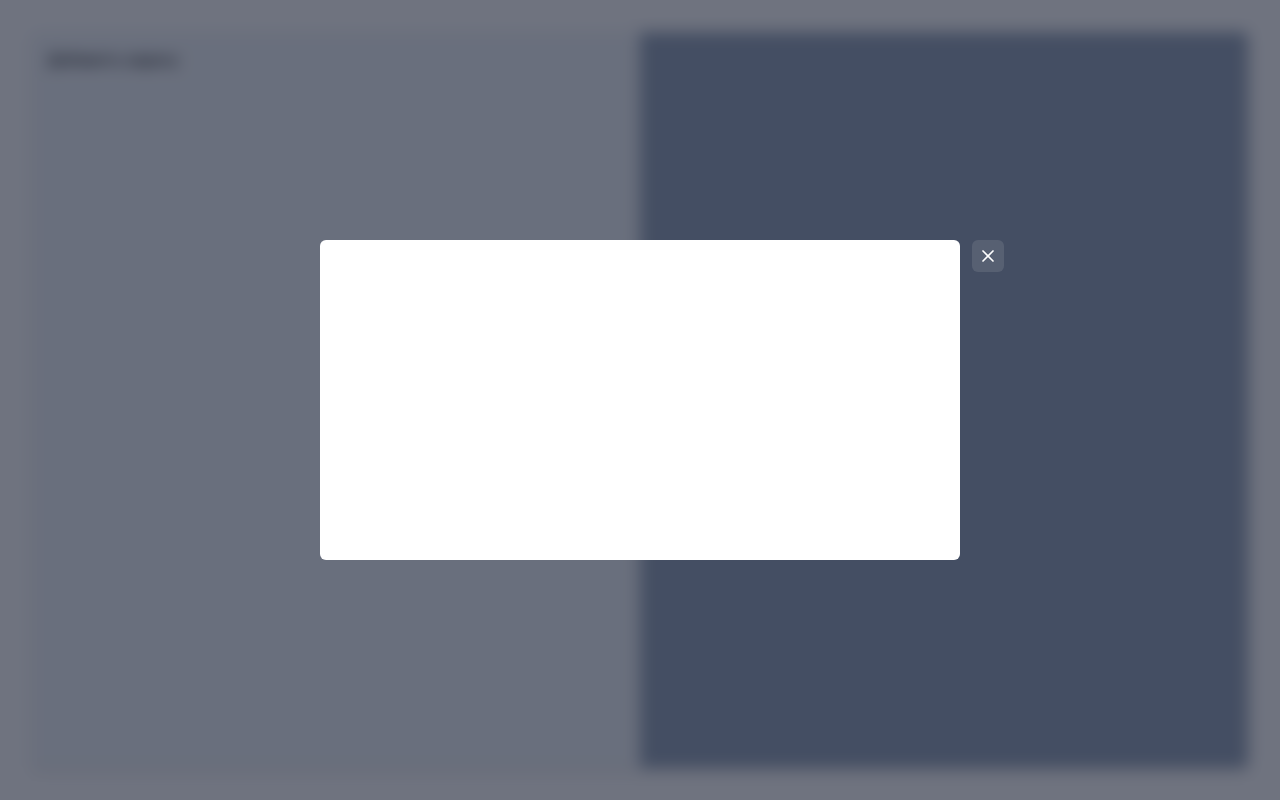
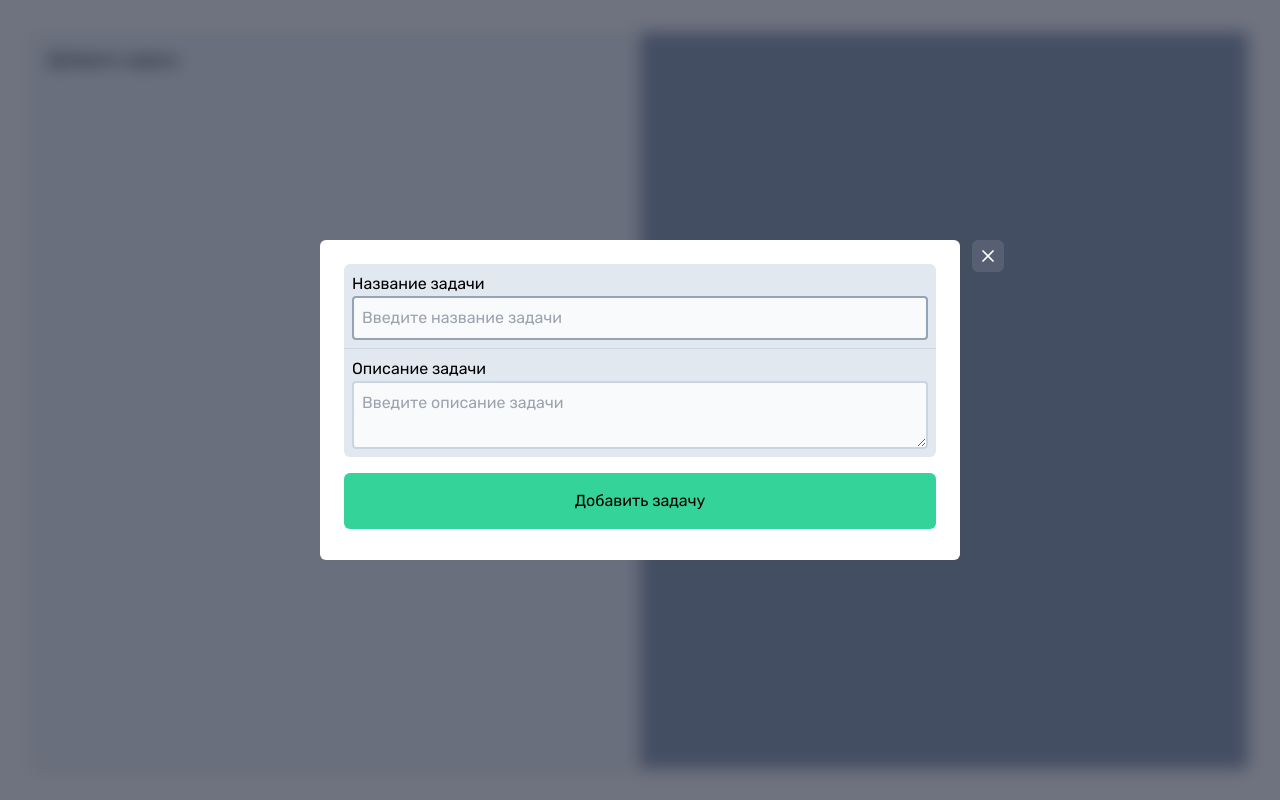
Before and after one commit to boevDev/apricode-test, a React (Vite) app: page / in a window 1280 px wide. Both pictures are taken after a click on the button "Добавить задачу". Built offline with nearby package versions, Linux system fonts and the light colour scheme.

Commit message:
add action deleteTask

```diff
--- a/package.json
+++ b/package.json
@@ -10,12 +10,15 @@
     "preview": "vite preview"
   },
   "dependencies": {
+    "@hookform/resolvers": "^3.9.0",
     "lucide-react": "^0.428.0",
     "mobx": "^6.13.1",
     "mobx-react-lite": "^4.0.7",
     "react": "^18.3.1",
     "react-dom": "^18.3.1",
-    "sass": "^1.77.8"
+    "react-hook-form": "^7.52.2",
+    "sass": "^1.77.8",
+    "yup": "^1.4.0"
   },
   "devDependencies": {
     "@eslint/js": "^9.9.0",
--- a/src/App.tsx
+++ b/src/App.tsx
@@ -3,6 +3,7 @@ import './App.css';
 import { AddTaskModal, Task, TasksList } from './components';
 import taskList, { TaskType } from './store/task-list';
 import { useState } from 'react';
+import { X } from 'lucide-react';
 
 const showDescription = (): TaskType | undefined => {
   return taskList.list.find(
@@ -29,8 +30,22 @@ const App = observer(() => {
 
           <button onClick={() => setIsOpen(true)}>Добавить задачу</button>
         </div>
-        <div className='flex flex-1 flex-col bg-slate-400 rounded-e-md h-full p-4'>
+        <div className='flex flex-1 flex-col bg-slate-400 rounded-e-md h-full p-4 relative'>
           {showDescription()?.description}
+          {!showDescription() ? null : (
+            <button
+              onClick={() => taskList.deleteTask(showDescription()?.id)}
+              className='flex flex-row flex-nowrap
+                gap-2 items-center justify-center
+                absolute bottom-2 right-2
+              bg-red-500 hover:bg-red-600
+                rounded text-white
+                w-full max-w-64 p-2'
+            >
+              <X size={16} />
+              Удалить задачу
+            </button>
+          )}
         </div>
       </div>
       <AddTaskModal isOpen={isOpen} onClose={() => setIsOpen(false)} />
--- a/src/components/add-task-modal/add-task-modal.tsx
+++ b/src/components/add-task-modal/add-task-modal.tsx
@@ -1,13 +1,27 @@
 import React from 'react';
 import { X } from 'lucide-react';
 import { createPortal } from 'react-dom';
+import { SubmitHandler, useForm } from 'react-hook-form';
+import taskList from '../../store/task-list';
 
 interface Props {
   isOpen: boolean;
   onClose: () => void;
 }
 
+interface MyForm {
+  title: string;
+  description: string;
+}
+
 export const AddTaskModal: React.FC<Props> = ({ isOpen = false, onClose }) => {
+  const { register, handleSubmit } = useForm<MyForm>();
+
+  const submit: SubmitHandler<MyForm> = (data) => {
+    taskList.addTask({ title: data.title, description: data.description });
+    onClose();
+  };
+
   const handleClick = (e: React.MouseEvent) => {
     const inModal = (e.target as HTMLElement).closest('[data-id=modal]');
     if (inModal) return;
@@ -25,8 +39,47 @@ export const AddTaskModal: React.FC<Props> = ({ isOpen = false, onClose }) => {
     >
       <div
         data-id='modal'
-        className='bg-white rounded-md m-auto min-h-[320px] h-fit w-full max-w-[640px] relative p-6'
+        className='bg-white rounded-md m-auto min-h-[320px] h-auto w-full max-w-[640px] relative p-6'
       >
+        <form
+          onSubmit={handleSubmit(submit)}
+          className='flex flex-col justify-between h-full'
+        >
+          <div>
+            <div className='w-full flex flex-col bg-slate-200 p-2 rounded-t-md border-b border-slate-300'>
+              <label>Название задачи</label>
+              <input
+                placeholder='Введите название задачи'
+                className='block rounded p-2 border-2 border-slate-300
+                text-inherit bg-clip-padding
+                bg-slate-50 text-base transition-all
+                focus:outline-none focus:border-slate-400'
+                autoFocus
+                type='text'
+                {...register('title')}
+              />
+            </div>
+
+            <div className='w-full flex flex-col bg-slate-200 p-2 rounded-b-md'>
+              <label>Описание задачи</label>
+              <textarea
+                placeholder='Введите описание задачи'
+                className='block rounded p-2 border-2 border-slate-300
+                text-inherit bg-clip-padding
+                bg-slate-50 text-base transition-all
+                focus:outline-none focus:border-slate-400'
+                {...register('description')}
+              />
+            </div>
+          </div>
+
+          <button
+            className='w-full bg-emerald-400 hover:bg-emerald-500 transition-colors mt-4 p-4 rounded-md'
+            type='submit'
+          >
+            Добавить задачу
+          </button>
+        </form>
         <button
           onClick={onClose}
           className='w-8 h-8 rounded-md flex justify-center items-center
--- a/src/components/task/task.tsx
+++ b/src/components/task/task.tsx
@@ -1,4 +1,4 @@
-import { ChevronRight, X } from 'lucide-react';
+import { ChevronRight } from 'lucide-react';
 import React from 'react';
 import style from './style.module.scss';
 import taskList from '../../store/task-list';
@@ -20,11 +20,6 @@ export const Task: React.FC<Props> = ({ children, id }) => {
         <ChevronRight size={18} />
         {children}
       </div>
-      <button
-        className={`bg-red-300 hover:bg-red-400 active:bg-red-500 p-1 rounded-md ease-out duration-75 ${style.close}`}
-      >
-        <X size={18} />
-      </button>
     </button>
   );
 };
--- a/src/index.css
+++ b/src/index.css
@@ -7,3 +7,20 @@
 body {
 	margin: 0 auto;
 }
+
+*,
+*::before,
+*::after {
+	box-sizing: border-box;
+}
+
+input[type="text"] {
+	font-family: inherit;
+	/* 1 */
+	font-size: inherit;
+	/* 1 */
+	line-height: inherit;
+	/* 1 */
+	margin: 0;
+	/* 2 */
+}
--- a/src/store/task-list.ts
+++ b/src/store/task-list.ts
@@ -22,6 +22,10 @@ class TaskList {
     });
   }
 
+  deleteTask(id?: number) {
+    this.list = this.list.filter((item: TaskType) => item.id !== id);
+  }
+
   setShowDescription(id?: number) {
     this.showDescription = id;
   }
```
Also changed, not shown: 1 other file (tests, documents, lock files or other folders).
